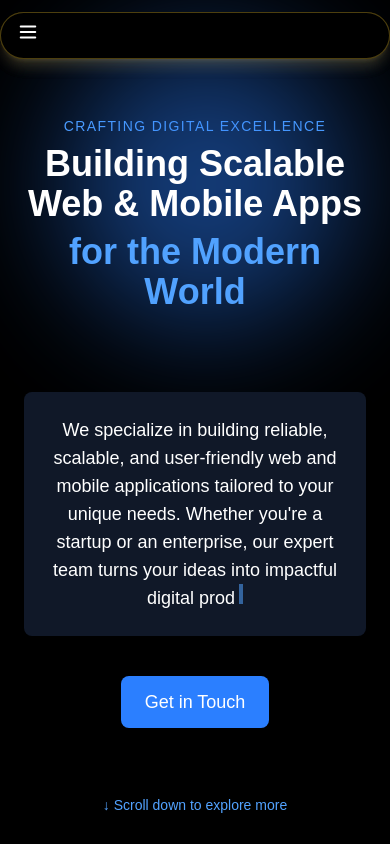
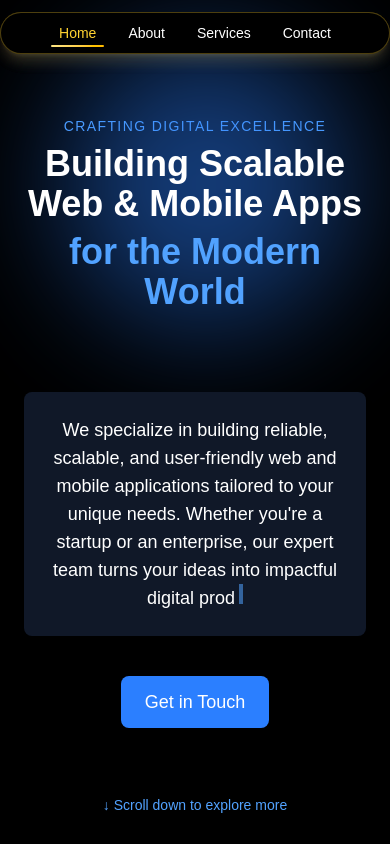
Before and after one commit to mishra6388/kineticdrive, a Next.js app: page / in a window 390 px wide. Shown: the top 844 px of the page. Built offline with nearby package versions, Linux system fonts and the light colour scheme.

Commit message:
updated navbar

```diff
--- a/components/Navbar.jsx
+++ b/components/Navbar.jsx
@@ -2,11 +2,9 @@
 
 import React, { useState } from "react";
 import Link from "next/link";
-import { Menu, X } from "lucide-react"; // optional icons, or use emoji
 
 function Navbar() {
   const [activeLink, setActiveLink] = useState("/");
-  const [menuOpen, setMenuOpen] = useState(false);
 
   const navLinks = [
     { name: "Home", path: "/" },
@@ -17,24 +15,13 @@ function Navbar() {
 
   const handleLinkClick = (path) => {
     setActiveLink(path);
-    setMenuOpen(false);
   };
 
   return (
     <div className="absolute top-3 left-0 w-full flex justify-center z-50">
-      <div className="px-4 py-2 w-full max-w-3xl bg-black bg-opacity-80 backdrop-blur-sm rounded-full border border-amber-300/30 shadow-lg shadow-amber-200/10 flex items-center justify-between md:justify-center">
-        {/* Mobile menu button */}
-        <div className="md:hidden">
-          <button
-            onClick={() => setMenuOpen(!menuOpen)}
-            className="text-white hover:text-amber-300"
-          >
-            {menuOpen ? <X size={22} /> : <Menu size={22} />}
-          </button>
-        </div>
-
-        {/* Desktop links */}
-        <ul className="hidden md:flex space-x-6 items-center">
+      <div className="px-4 py-2 w-full max-w-3xl bg-black bg-opacity-80 backdrop-blur-sm rounded-full border border-amber-300/30 shadow-lg shadow-amber-200/10 flex items-center justify-center">
+        {/* Navigation links always visible */}
+        <ul className="flex space-x-4 sm:space-x-6 items-center flex-wrap justify-center">
           {navLinks.map((link) => (
             <li key={link.path}>
               <Link
@@ -53,24 +40,6 @@ function Navbar() {
           ))}
         </ul>
       </div>
-
-      {/* Mobile menu dropdown */}
-      {menuOpen && (
-        <div className="absolute top-16 left-4 right-4 bg-black bg-opacity-90 rounded-xl shadow-lg p-3 flex flex-col items-center space-y-3 md:hidden z-50">
-          {navLinks.map((link) => (
-            <Link
-              key={link.path}
-              href={link.path}
-              className={`text-sm font-medium ${
-                activeLink === link.path ? "text-amber-300" : "text-white"
-              } hover:text-amber-200 transition`}
-              onClick={() => handleLinkClick(link.path)}
-            >
-              {link.name}
-            </Link>
-          ))}
-        </div>
-      )}
     </div>
   );
 }
```
